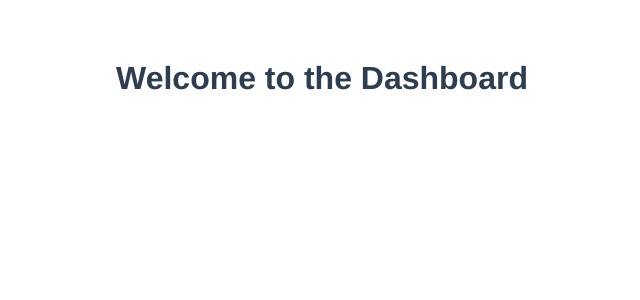
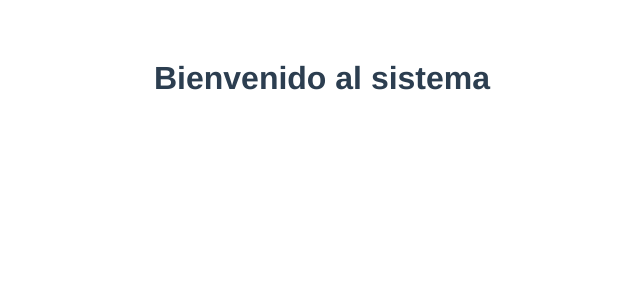
Before and after one commit to ChristopherPalloArias/frontend--RestApi, a Vue app: page /dashboard in a window 1280 px wide. Shown: the top 300 px of the page, without its empty margins (318-958 px from the left). Built offline with nearby package versions, Linux system fonts and the light colour scheme.

Commit message:
Fix Dashboard

```diff
--- a/src/components/Dashboard.vue
+++ b/src/components/Dashboard.vue
@@ -1,6 +1,6 @@
 <template>
     <div class="dashboard">
-      <h1>Welcome to the Dashboard</h1>
+      <h1>Bienvenido al sistema</h1>
     </div>
   </template>
 
```
